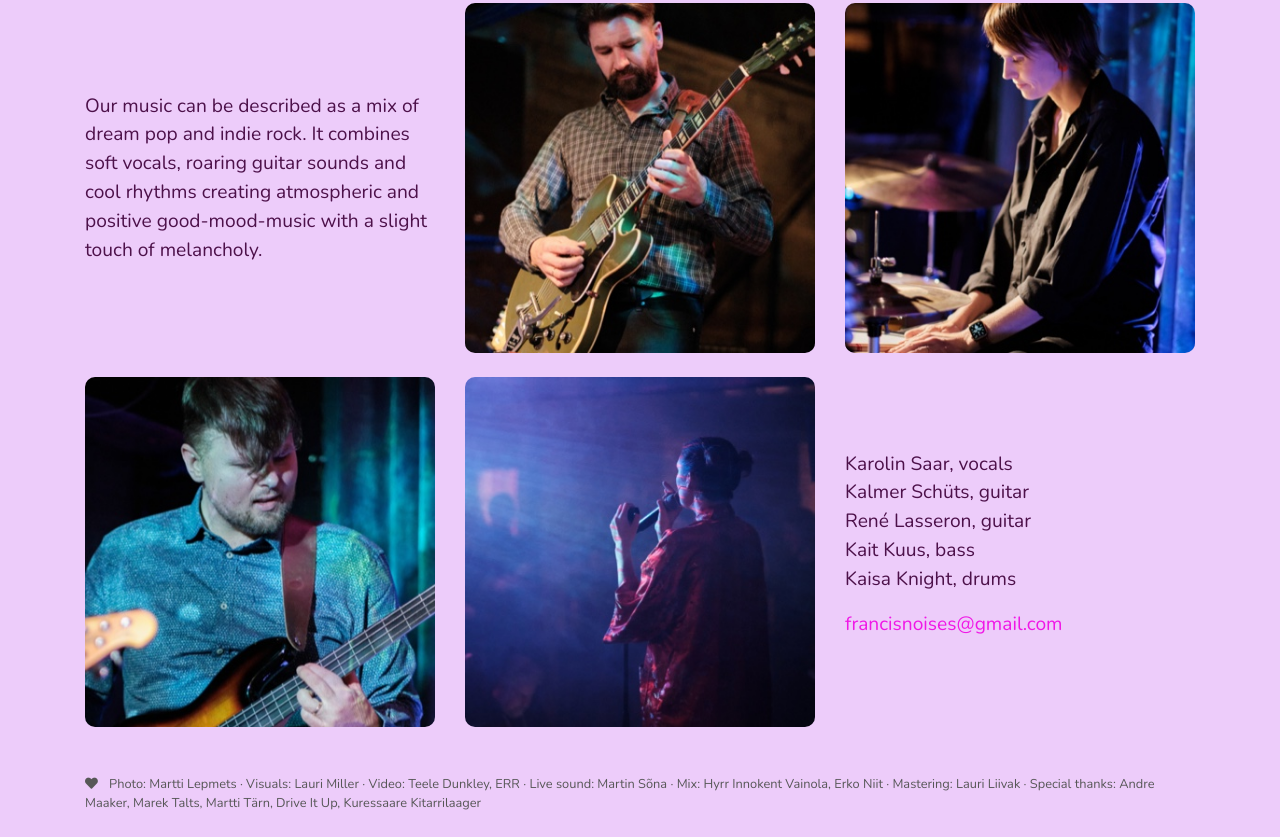
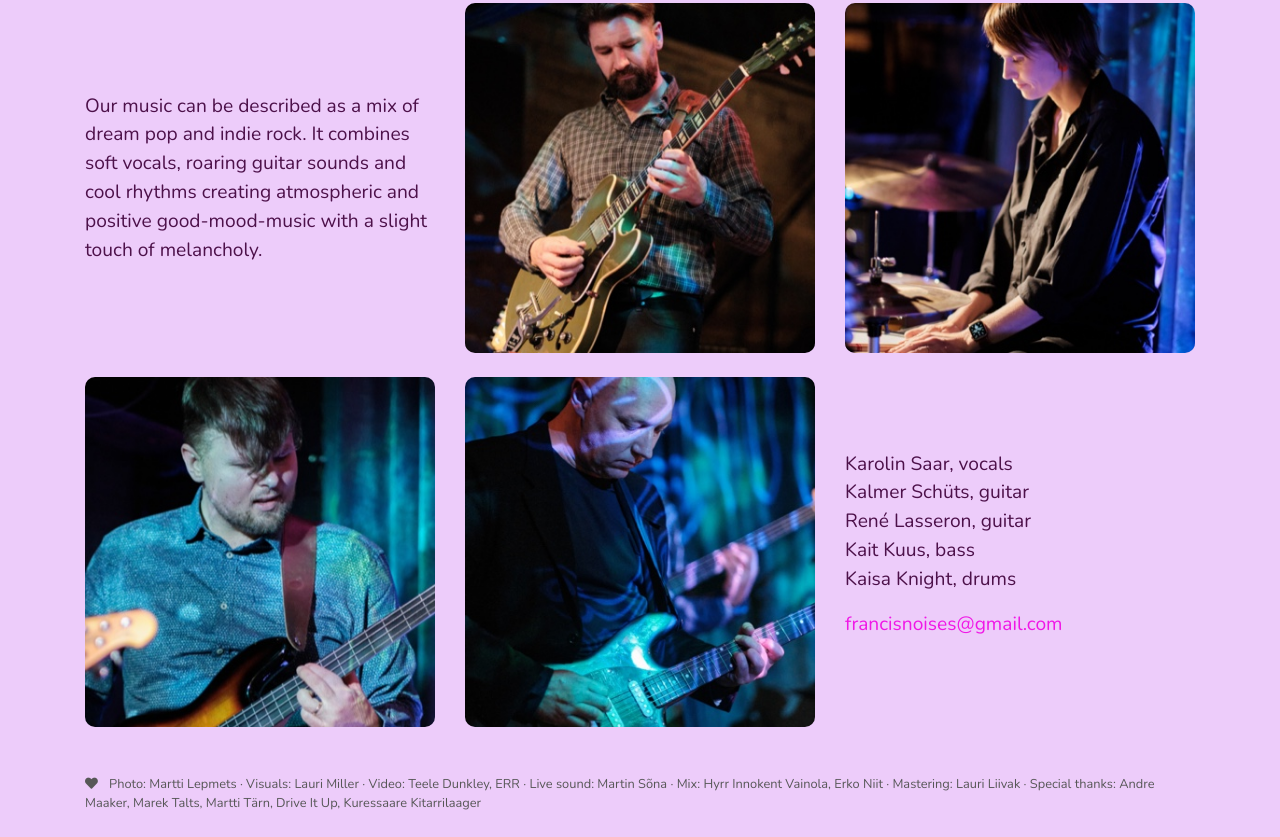
Before and after one commit to lasseron/lasseron.github.io, a plain HTML site: page index.html in a window 1280 px wide. Shown: the part 1178-2015 px from the top of the page. Drawn offline with nearby package versions, Linux system fonts and the light colour scheme.

Commit message:
Replace image

```diff
--- a/index.html
+++ b/index.html
@@ -95,7 +95,7 @@
                 <img class="img-fluid rounded" src="img/kait-1.jpg" alt="Francis">
             </div>
             <div class="col-6 col-sm-4 mt-4">
-                <img class="img-fluid rounded" src="img/karolin-2.jpg" alt="Francis">
+                <img class="img-fluid rounded" src="img/rene-1.jpg" alt="Francis">
             </div>
             <div class="col-sm-8 col-md-4 mt-4 d-md-flex flex-column justify-content-center">
                 <p>
```
Also changed, not shown: img/rene-1.jpg (added).
